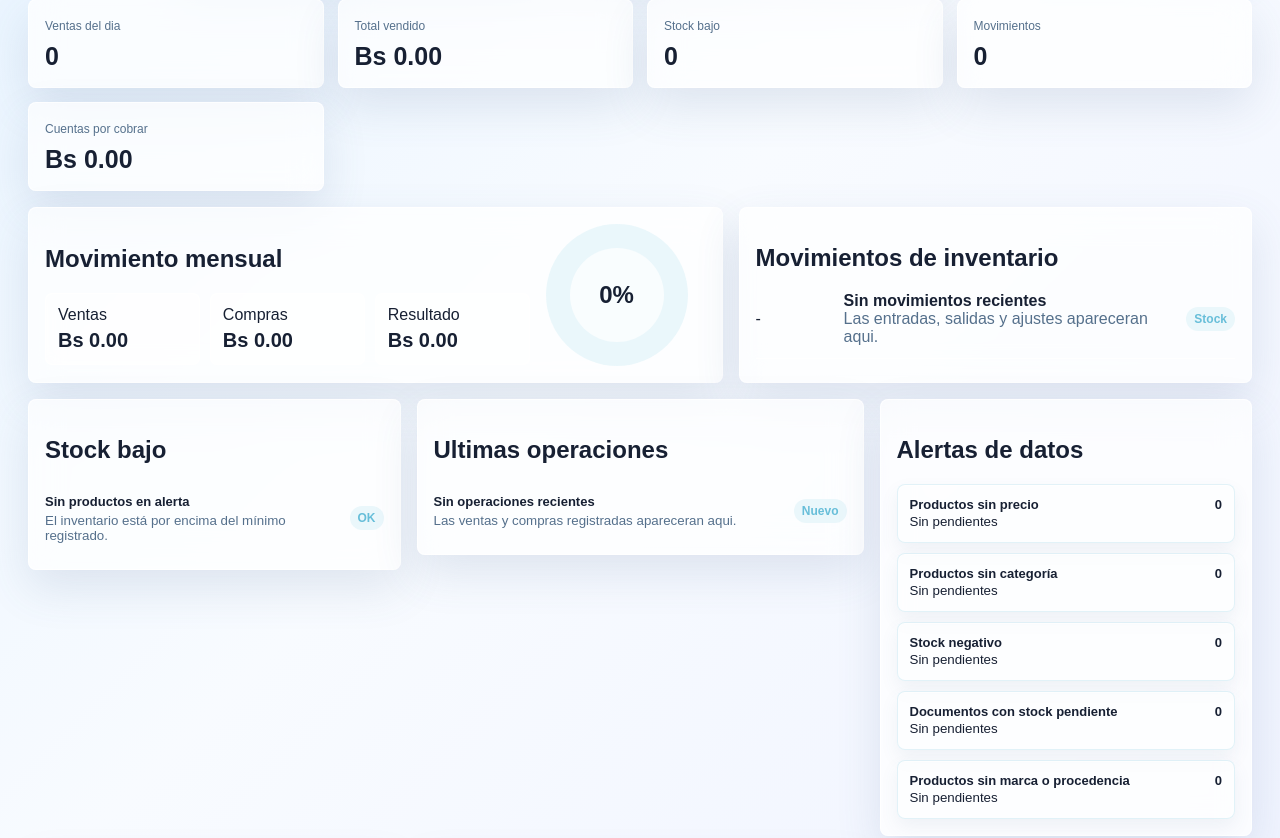
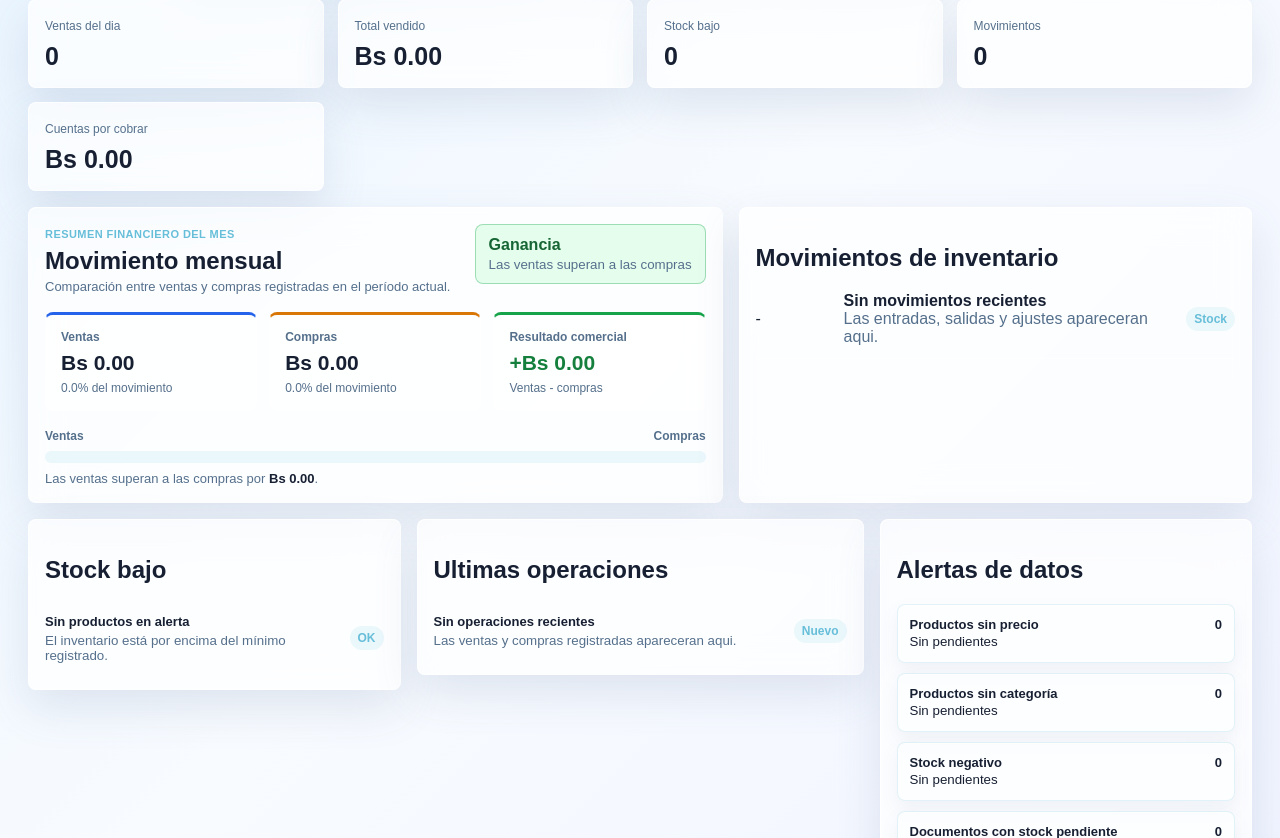
Before and after one commit to HectorFernandoDuranSilva/Sistema_San_Benjamin-Supra_Medic, a Laravel app: page /dashboard in a window 1280 px wide. Shown: the part 183-1021 px from the top of the page. Run offline with Laravel 12, Linux system fonts and the light colour scheme; the visitor is signed in with stand-in values (Sample User, id 1); data comes from the database, SQL or seed files in the repository; data that the repository does not hold is empty.

Commit message:
mejora: rediseñar resumen financiero mensual

```diff
--- a/resources/views/dashboard.blade.php
+++ b/resources/views/dashboard.blade.php
@@ -43,16 +43,52 @@
 
         <div class="dashboard-grid">
             @if($dashboardOpciones['movimiento_mensual'])
-            <section class="panel focus-card">
-                <div>
-                    <h2>Movimiento mensual</h2>
-                    <div class="kpi-strip">
-                        <div class="mini"><span>Ventas</span><strong>Bs {{ number_format($movimientoMensual['ventas'], 2) }}</strong></div>
-                        <div class="mini"><span>Compras</span><strong>Bs {{ number_format($movimientoMensual['compras'], 2) }}</strong></div>
-                        <div class="mini"><span>Resultado</span><strong>Bs {{ number_format($movimientoMensual['resultado'], 2) }}</strong></div>
+            @php
+                $movimientoBase = $movimientoMensual['ventas'] + $movimientoMensual['compras'];
+                $ventasProporcion = $movimientoBase > 0 ? round(($movimientoMensual['ventas'] / $movimientoBase) * 100, 1) : 0;
+                $comprasProporcion = $movimientoBase > 0 ? round(($movimientoMensual['compras'] / $movimientoBase) * 100, 1) : 0;
+                $resultadoEsPositivo = $movimientoMensual['resultado'] >= 0;
+            @endphp
+            <section class="panel monthly-summary">
+                <div class="monthly-summary-head">
+                    <div>
+                        <span class="eyebrow">Resumen financiero del mes</span>
+                        <h2>Movimiento mensual</h2>
+                        <p class="muted">Comparación entre ventas y compras registradas en el período actual.</p>
+                    </div>
+                    <span class="monthly-status {{ $resultadoEsPositivo ? 'is-positive' : 'is-negative' }}">
+                        <strong>{{ $resultadoEsPositivo ? 'Ganancia' : 'Pérdida' }}</strong>
+                        <small>{{ $resultadoEsPositivo ? 'Las ventas superan a las compras' : 'Las compras superan a las ventas' }}</small>
+                    </span>
+                </div>
+                <div class="monthly-kpis">
+                    <div class="monthly-kpi sales">
+                        <span>Ventas</span>
+                        <strong>Bs {{ number_format($movimientoMensual['ventas'], 2) }}</strong>
+                        <small>{{ number_format($ventasProporcion, 1) }}% del movimiento</small>
+                    </div>
+                    <div class="monthly-kpi purchases">
+                        <span>Compras</span>
+                        <strong>Bs {{ number_format($movimientoMensual['compras'], 2) }}</strong>
+                        <small>{{ number_format($comprasProporcion, 1) }}% del movimiento</small>
+                    </div>
+                    <div class="monthly-kpi result {{ $resultadoEsPositivo ? 'is-positive' : 'is-negative' }}">
+                        <span>Resultado comercial</span>
+                        <strong>{{ $resultadoEsPositivo ? '+' : '-' }}Bs {{ number_format(abs($movimientoMensual['resultado']), 2) }}</strong>
+                        <small>Ventas - compras</small>
                     </div>
                 </div>
-                <div class="ring" style="background:conic-gradient(var(--primary) 0 {{ $movimientoMensual['porcentaje'] }}%, var(--soft) {{ $movimientoMensual['porcentaje'] }}% 100%);"><span>{{ $movimientoMensual['porcentaje'] }}%</span></div>
+                <div class="monthly-comparison" aria-label="Comparación entre ventas y compras">
+                    <div class="monthly-comparison-labels"><span>Ventas</span><span>Compras</span></div>
+                    <div class="monthly-bar">
+                        <span class="monthly-bar-sales" style="width: {{ $ventasProporcion }}%"></span>
+                        <span class="monthly-bar-purchases" style="width: {{ $comprasProporcion }}%"></span>
+                    </div>
+                    <p class="monthly-explanation">
+                        {{ $resultadoEsPositivo ? 'Las ventas superan a las compras' : 'Las compras superan a las ventas' }}
+                        por <strong>Bs {{ number_format(abs($movimientoMensual['resultado']), 2) }}</strong>.
+                    </p>
+                </div>
             </section>
             @endif
             @if($dashboardOpciones['movimientos'])<section class="panel">
--- a/resources/views/layouts/app.blade.php
+++ b/resources/views/layouts/app.blade.php
@@ -46,12 +46,34 @@
         th, td { padding:10px 6px; border-bottom:1px solid rgba(103,190,217,.16); text-align:left; font-size:13px; }
         th { color:var(--muted); font-size:11px; text-transform:uppercase; }
         .badge { display:inline-block; padding:5px 8px; border-radius:6px; background:var(--soft); color:var(--primary); font-size:12px; font-weight:700; }
-        .focus-card { display:grid; grid-template-columns:1fr 160px; gap:16px; align-items:center; }
-        .ring { width:142px; height:142px; border-radius:50%; background:conic-gradient(var(--primary) 0 74%, var(--soft) 74% 100%); display:grid; place-items:center; }
-        .ring span { width:94px; height:94px; border-radius:50%; background:var(--panel); display:grid; place-items:center; font-size:24px; font-weight:800; }
-        .kpi-strip { display:grid; grid-template-columns:repeat(3,1fr); gap:10px; margin-top:14px; }
-        .mini { border:1px solid var(--line); border-radius:7px; padding:12px; background:rgba(255,255,255,.55); }
-        .mini strong { display:block; font-size:20px; margin-top:5px; }
+        .monthly-summary { display:grid; gap:18px; }
+        .monthly-summary-head { display:flex; justify-content:space-between; gap:18px; align-items:flex-start; }
+        .monthly-summary-head h2 { margin:5px 0 4px; }
+        .monthly-summary-head p { margin:0; font-size:13px; }
+        .eyebrow { color:var(--primary); font-size:11px; font-weight:800; letter-spacing:.04em; text-transform:uppercase; }
+        .monthly-status { display:grid; gap:3px; min-width:220px; padding:11px 13px; border-radius:8px; border:1px solid var(--line); }
+        .monthly-status strong { font-size:16px; }
+        .monthly-status small { color:var(--muted); }
+        .monthly-status.is-positive { border-color:rgba(22,163,74,.35); background:rgba(220,252,231,.75); color:#166534; }
+        .monthly-status.is-negative { border-color:rgba(220,38,38,.3); background:rgba(254,226,226,.8); color:#991b1b; }
+        .monthly-kpis { display:grid; grid-template-columns:repeat(3,1fr); gap:12px; }
+        .monthly-kpi { min-width:0; padding:15px; border:1px solid var(--line); border-radius:8px; background:rgba(255,255,255,.58); }
+        .monthly-kpi span { display:block; color:var(--muted); font-size:12px; font-weight:700; }
+        .monthly-kpi strong { display:block; margin-top:7px; font-size:21px; }
+        .monthly-kpi small { display:block; margin-top:6px; color:var(--muted); font-size:12px; }
+        .monthly-kpi.sales { border-top:3px solid #2563eb; }
+        .monthly-kpi.purchases { border-top:3px solid #d97706; }
+        .monthly-kpi.result.is-positive { border-top:3px solid #16a34a; }
+        .monthly-kpi.result.is-negative { border-top:3px solid #dc2626; }
+        .monthly-kpi.result.is-positive strong { color:#15803d; }
+        .monthly-kpi.result.is-negative strong { color:#b91c1c; }
+        .monthly-comparison { display:grid; gap:8px; }
+        .monthly-comparison-labels { display:flex; justify-content:space-between; color:var(--muted); font-size:12px; font-weight:700; }
+        .monthly-bar { display:flex; height:12px; overflow:hidden; border-radius:999px; background:var(--soft); }
+        .monthly-bar-sales { background:#2563eb; }
+        .monthly-bar-purchases { background:#d97706; }
+        .monthly-explanation { margin:0; color:var(--muted); font-size:13px; }
+        .monthly-explanation strong { color:#172033; }
         .timeline { display:grid; gap:12px; }
         .timeline-row { display:grid; grid-template-columns:76px 1fr auto; gap:12px; align-items:center; padding-bottom:12px; border-bottom:1px solid var(--line); }
         .dashboard-bottom { display:grid; grid-template-columns:1fr 1.2fr 1fr; gap:16px; margin-top:16px; align-items:start; }
@@ -186,7 +208,7 @@
         html.theme-dark .badge, html.theme-dark .pill { background:rgba(103,190,217,.16); color:#bcecff; }
         html.theme-dark nav[role="navigation"] { color:#dbeafe; }
         html.theme-dark nav[role="navigation"] a, html.theme-dark nav[role="navigation"] span[aria-current] span, html.theme-dark nav[role="navigation"] span[aria-disabled="true"] span { background:rgba(8,19,34,.70); border-color:rgba(148,197,218,.18); box-shadow:inset 0 1px 0 rgba(255,255,255,.05), 0 8px 18px rgba(0,0,0,.16); }
-        @media (max-width: 920px) { .dash-shell { grid-template-columns:1fr; } .cards, .dashboard-grid, .dashboard-bottom, .kpi-strip, .focus-card, .selection-options, .grid.cols-2, .grid.cols-4, .row { grid-template-columns:1fr; } .dash-top, .dash-actions, .top { align-items:stretch; flex-direction:column; } .commercial-select { justify-content:space-between; } .content { padding:18px; } .glass-dock { width:auto; flex-wrap:wrap; } .glass-dock .dock-menu { position:static; min-width:100%; width:100%; margin-top:6px; } }
+        @media (max-width: 920px) { .dash-shell { grid-template-columns:1fr; } .cards, .dashboard-grid, .dashboard-bottom, .kpi-strip, .focus-card, .monthly-kpis, .selection-options, .grid.cols-2, .grid.cols-4, .row { grid-template-columns:1fr; } .monthly-summary-head { flex-direction:column; } .monthly-status { min-width:0; width:100%; } .dash-top, .dash-actions, .top { align-items:stretch; flex-direction:column; } .commercial-select { justify-content:space-between; } .content { padding:18px; } .glass-dock { width:auto; flex-wrap:wrap; } .glass-dock .dock-menu { position:static; min-width:100%; width:100%; margin-top:6px; } }
         @media (max-width: 640px) { .login-shell { padding:18px; display:flex; flex-wrap:wrap; align-content:center; justify-content:center; } .login-shell > .login-logo { position:static; width:150px; height:68px; margin:0 5px 12px; } .glass-login .login-logo { display:none; } .glass-form { order:2; padding:28px; } }
         @media print { .glass-dock, .actions, .no-print { display:none !important; } body { background:#fff; } }
     </style>
```
